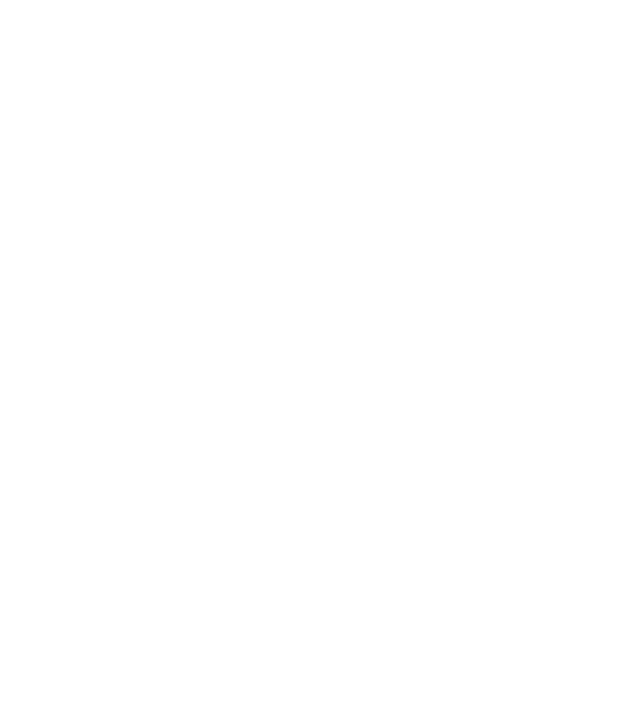
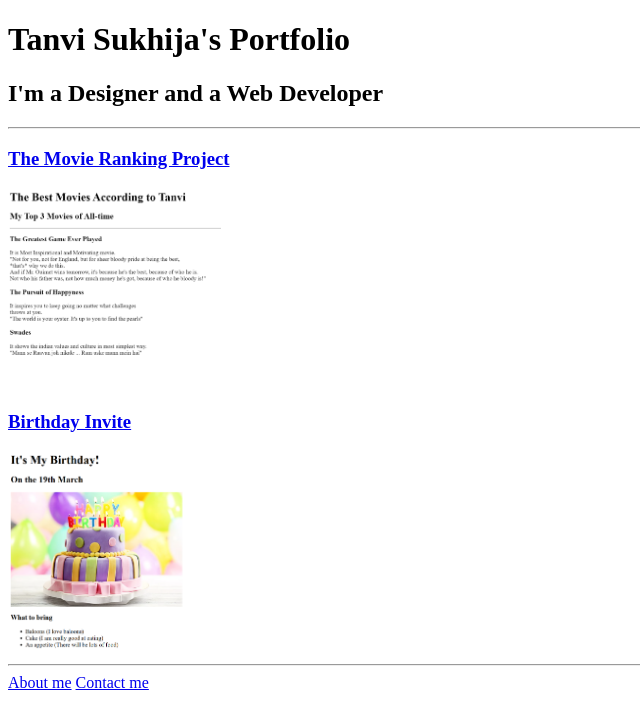
Before and after one commit to Tanvi3299/html-portfolio, a plain HTML site: page index.html in a window 1280 px wide. Shown: the whole page, without its empty margins (0-640 px from the left). Drawn offline with Linux system fonts and the light colour scheme.

Commit message:
Add files via upload

```diff
--- a/index.html
+++ b/index.html
@@ -1,5 +1,28 @@
 <!-- TODO 1: Create the HTML Boilerplate -->
+<!DOCTYPE html>
+<html lang="en">
+<head>
+    <meta charset="UTF-8">
+    <meta name="viewport" content="width=device-width, initial-scale=1.0">
+    <title>Tanvi's Portfolio</title>
+</head>
+<body>
+    <h1>Tanvi Sukhija's Portfolio</h1>
+    <h2>I'm a Designer and a Web Developer</h2>
+    <hr>
 
+    <a href="./public/Top 3 fav movies.html"> <h3>The Movie Ranking Project</h3></a>
+    <img src="./assets/images/Movies Project Preview.png" height="200">
+
+    <a href="./public/Birthday Invite.html"> <h3>Birthday Invite</h3></a>
+    <img src="./assets/images/Birthday Invite Preview.png" height="200">
+
+    <hr>
+    <a href="./public/about.html"> About me</a>
+    <a href="./public/contact.html"> Contact me</a>
+
+</body>
+</html>
 <!-- TODO 2: Add Your previous projects' HTML into the public folder -->
 
 <!-- TODO 3: Take screenshots of your project previews and add the images to the images folder -->
```
